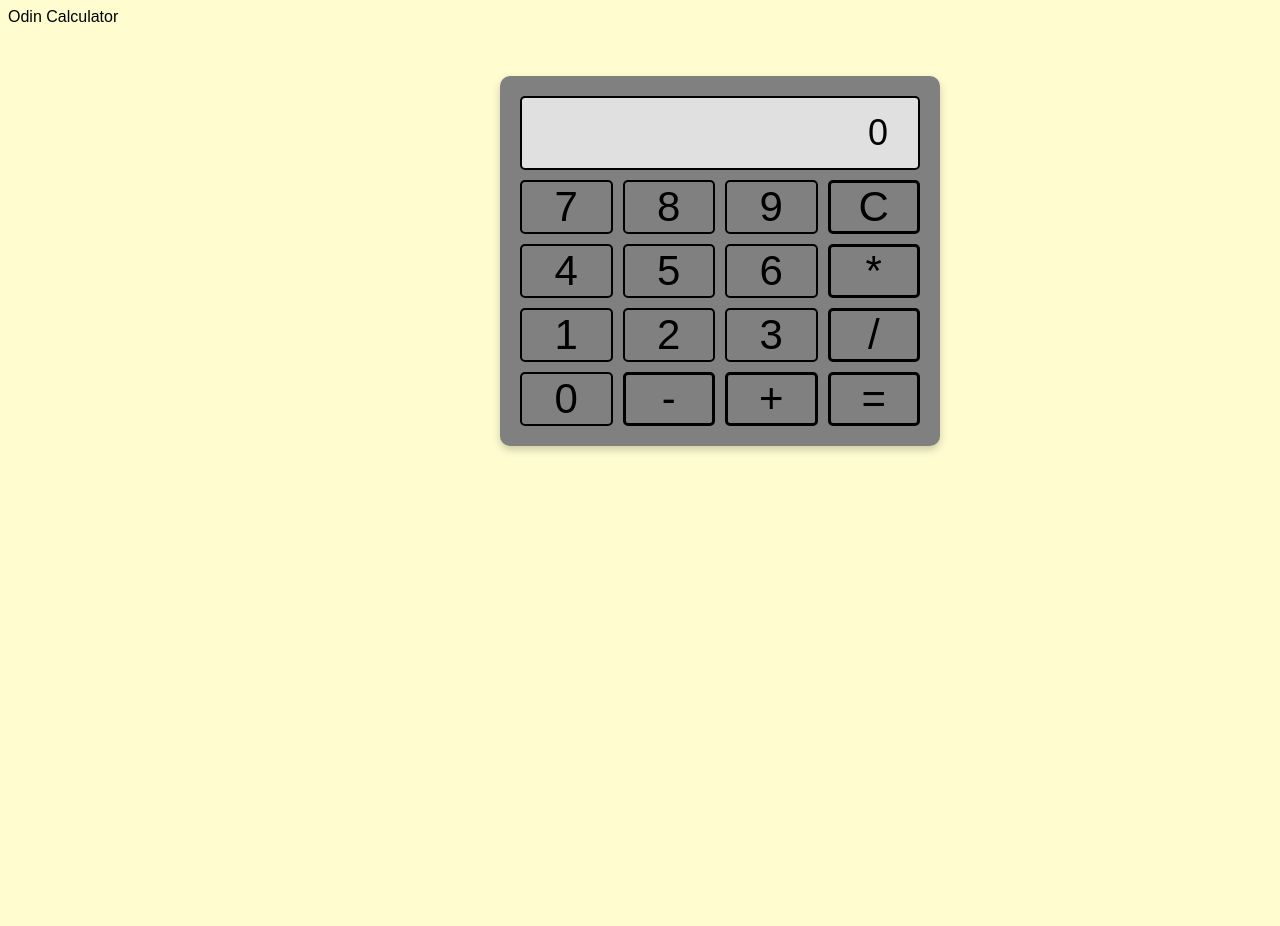
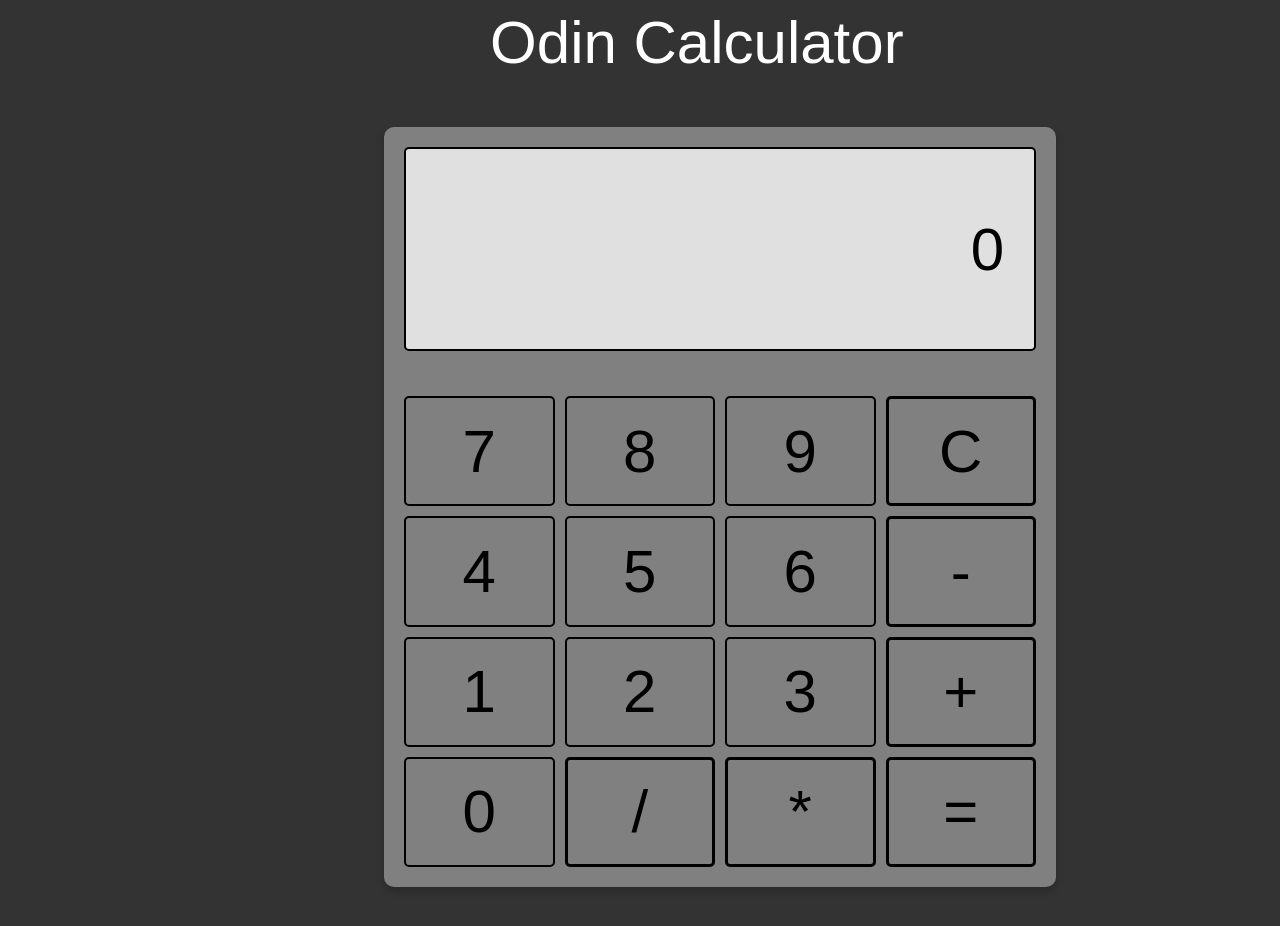
Before and after one commit to RaulG27/odin-calculator, a plain HTML site: page index.html in a window 1280 px wide. Before the commit the page ends 800 px from the top, so only its background shows below. Drawn offline with Linux system fonts and the light colour scheme.

Commit message:
Update styles.css (User Interface changes)

```diff
--- a/styles.css
+++ b/styles.css
@@ -1,14 +1,24 @@
 body {
-    background-color: #FFFDD0;
+    background-color: #333333;
     font-family: Arial, sans-serif;
+
+}
+
+.title {
+    font-family: Arial, sans-serif;
+    font-size: 60px;
+    color: white;
+    text-align: center;
+    margin-left: 9%;
 
 }
 
 .container {
     transform: translateX(5rem);
     width: 50%;
-    max-width: 400px;
-    font-size: 42px;
+    max-width: 800px;
+    height: 720px;
+    font-size: 60px;
     background-color: gray;
     padding: 20px;
     margin: 50px auto; /* Center container horizontally and add top margin */
@@ -27,28 +37,28 @@ body {
     border: 2px solid black;
     border-radius: 5px;
     grid-column: span 4;
-    height: 70px;
-    font-size: 36px;
+    height: 200px;
+    font-size: 60px;
     background-color: #e0e0e0;
     cursor: default;
 }
 
 /* Specific grid placement for each item */
-#zero {grid-column: span 1; grid-row: 5 / 6; border: 2px solid black;   border-radius: 5px; display:flex; justify-content: center; align-items:center; }
-#one { grid-area: 4 / 1 / 5 / 2; border: 2px solid black;   border-radius: 5px; display:flex; justify-content: center; align-items:center; }
-#two { grid-area: 4 / 2 / 5 / 3;  border: 2px solid black;   border-radius: 5px; display:flex; justify-content: center; align-items:center; }
-#three { grid-area: 4 / 3 / 5 / 4; border: 2px solid black;   border-radius: 5px; display:flex; justify-content: center; align-items:center; }
-#four { grid-area: 3 / 1 / 4 / 2; border: 2px solid black;   border-radius: 5px; display:flex; justify-content: center; align-items:center; }
-#five { grid-area: 3 / 2 / 4 / 3; border: 2px solid black;   border-radius: 5px; display:flex; justify-content: center; align-items:center; }
-#six { grid-area: 3 / 3 / 4 / 4; border: 2px solid black;   border-radius: 5px; display:flex; justify-content: center; align-items:center; }
-#seven { grid-area: 2 / 1 / 3 / 2; border: 2px solid black;   border-radius: 5px; display:flex; justify-content: center; align-items:center; }
-#eight { grid-area: 2 / 2 / 3 / 3; border: 2px solid black;   border-radius: 5px; display:flex; justify-content: center; align-items:center; }
-#nine { grid-area: 2 / 3 / 3 / 4; border: 2px solid black;   border-radius: 5px; display:flex; justify-content: center; align-items:center; }
+#zero {grid-column: span 1; grid-row: 5 / 6; border: 2px solid black;   border-radius: 5px; display:flex; justify-content: center; align-items:center; cursor: pointer; }
+#one { grid-area: 4 / 1 / 5 / 2; border: 2px solid black;   border-radius: 5px; display:flex; justify-content: center; align-items:center; cursor: pointer; }
+#two { grid-area: 4 / 2 / 5 / 3;  border: 2px solid black;   border-radius: 5px; display:flex; justify-content: center; align-items:center; cursor: pointer; }
+#three { grid-area: 4 / 3 / 5 / 4; border: 2px solid black;   border-radius: 5px; display:flex; justify-content: center; align-items:center; cursor: pointer; }
+#four { grid-area: 3 / 1 / 4 / 2; border: 2px solid black;   border-radius: 5px; display:flex; justify-content: center; align-items:center; cursor: pointer; }
+#five { grid-area: 3 / 2 / 4 / 3; border: 2px solid black;   border-radius: 5px; display:flex; justify-content: center; align-items:center; cursor: pointer; }
+#six { grid-area: 3 / 3 / 4 / 4; border: 2px solid black;   border-radius: 5px; display:flex; justify-content: center; align-items:center; cursor: pointer; }
+#seven { grid-area: 2 / 1 / 3 / 2; border: 2px solid black;   border-radius: 5px; display:flex; justify-content: center; align-items:center; cursor: pointer; }
+#eight { grid-area: 2 / 2 / 3 / 3; border: 2px solid black;   border-radius: 5px; display:flex; justify-content: center; align-items:center; cursor: pointer; }
+#nine { grid-area: 2 / 3 / 3 / 4; border: 2px solid black;   border-radius: 5px; display:flex; justify-content: center; align-items:center; cursor: pointer; }
 
-#add { grid-area: 5 / 3 / 5 / 4; border: 3px solid black;   border-radius: 5px; display:flex; justify-content: center; align-items:center; }
-#subtract { grid-area: 5 / 2 / 5 / 3; border: 3px solid black;   border-radius: 5px; display:flex; justify-content: center; align-items:center; }
-#multiply { grid-area: 3 / 4 / 4 / 5; border: 3px solid black;   border-radius: 5px; display:flex; justify-content: center; align-items:center; }
-#divide { grid-area: 4 / 4 / 5 / 5; border: 3px solid black;   border-radius: 5px; display:flex; justify-content: center; align-items:center; }
+#add { grid-area: 4 / 4 / 5 / 5; border: 3px solid black;   border-radius: 5px; display:flex; justify-content: center; align-items:center; cursor: pointer; }
+#subtract { grid-area: 3 / 4 / 4 / 5; border: 3px solid black;   border-radius: 5px; display:flex; justify-content: center; align-items:center; cursor: pointer; }
+#multiply { grid-area: 5 / 3 / 5 / 4; border: 3px solid black;   border-radius: 5px; display:flex; justify-content: center; align-items:center; cursor: pointer; }
+#divide { grid-area: 5 / 2 / 5 / 3; border: 3px solid black;   border-radius: 5px; display:flex; justify-content: center; align-items:center; cursor: pointer; }
 
-#clear {grid-area: 2 / 4 / 2 / 5; border: 3px solid black;   border-radius: 5px; display:flex; justify-content: center; align-items:center; }
-#calculate{ grid-area: 5 / 4 / 6 / 5; border: 3px solid black;   border-radius: 5px; display:flex; justify-content: center; align-items:center; }
+#clear {grid-area: 2 / 4 / 2 / 5; border: 3px solid black;   border-radius: 5px; display:flex; justify-content: center; align-items:center; cursor: pointer; }
+#calculate{ grid-area: 5 / 4 / 6 / 5; border: 3px solid black;   border-radius: 5px; display:flex; justify-content: center; align-items:center; cursor: pointer; }
```
